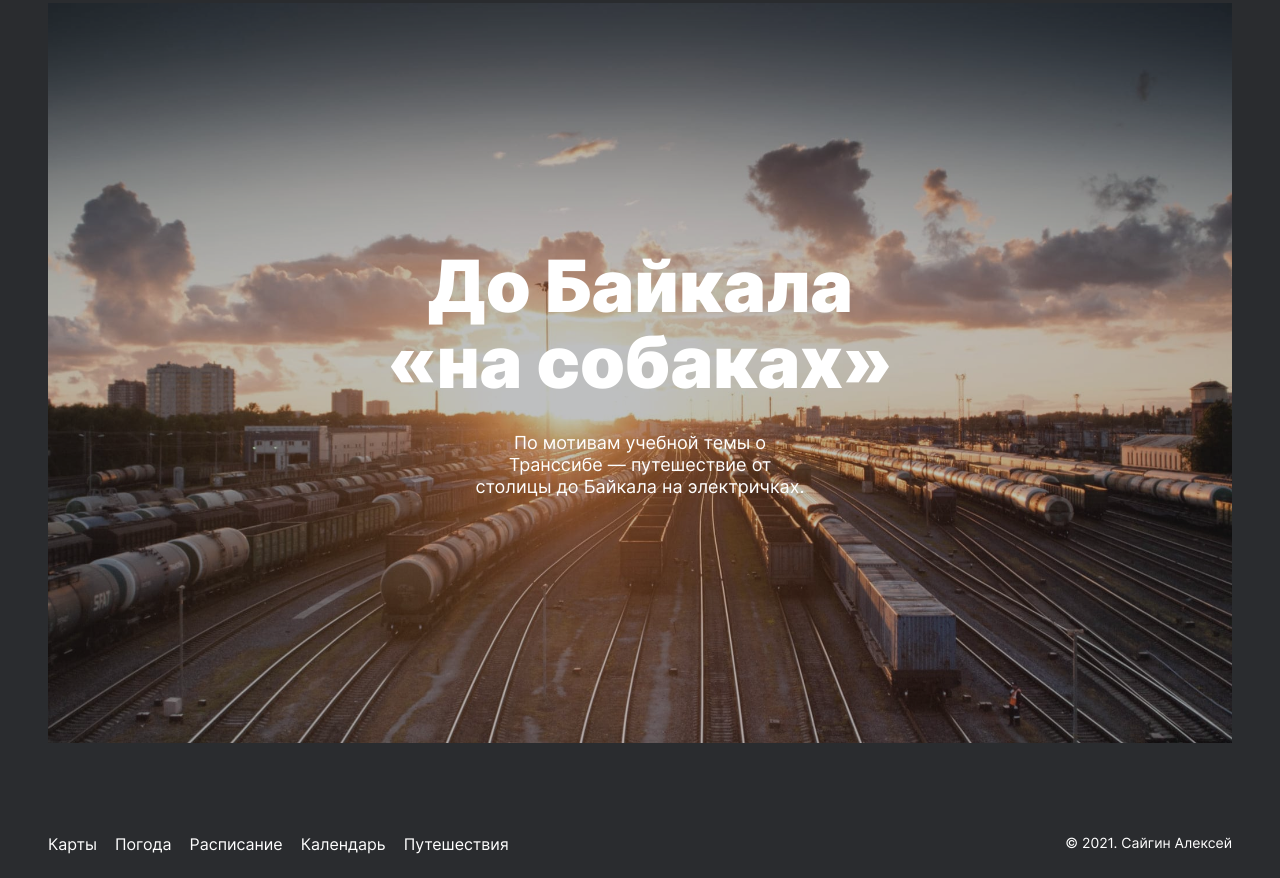
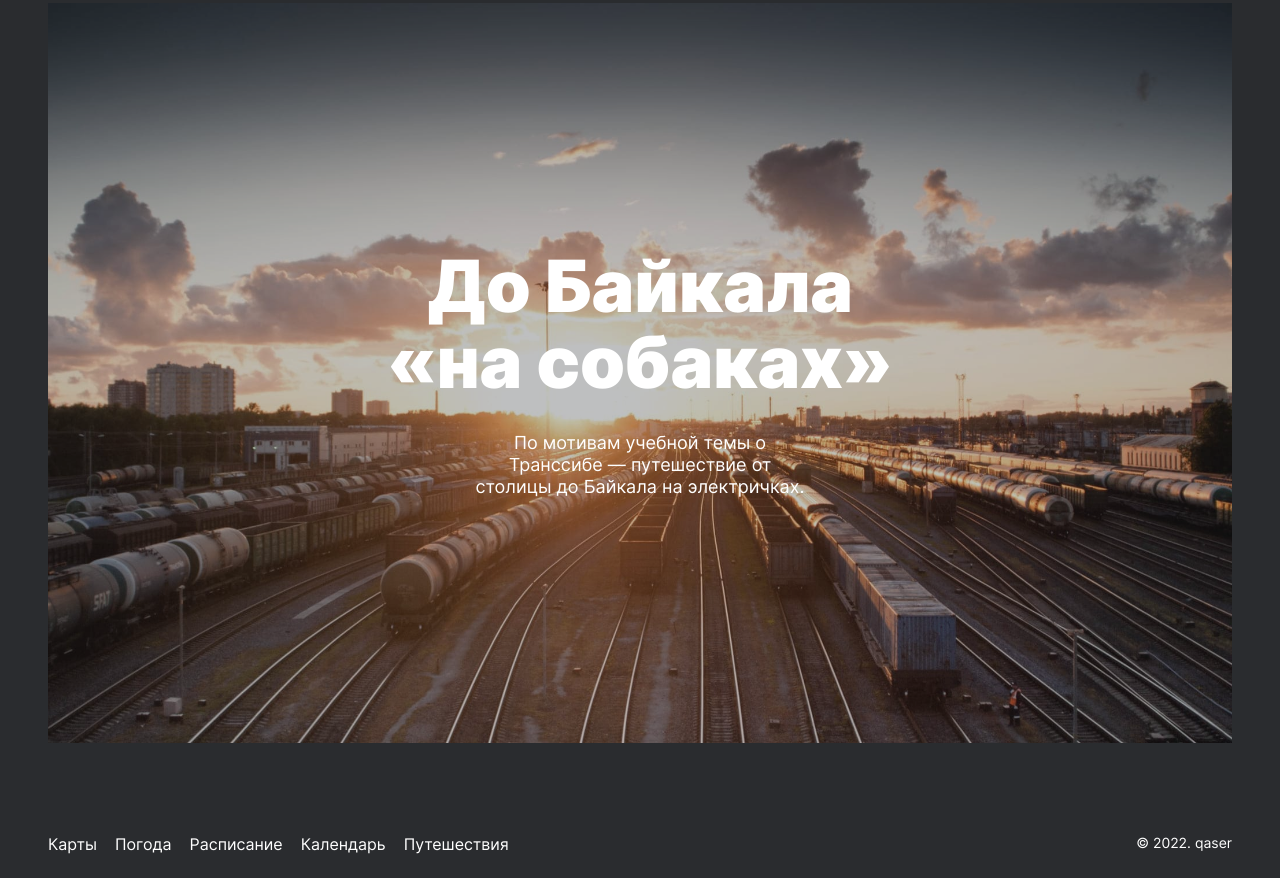
Before and after one commit to qaser/travel, a plain HTML site: page index.html in a window 1280 px wide. Shown: the part 6014-6892 px from the top of the page. Drawn offline with Linux system fonts and the light colour scheme.

Commit message:
Update index.html

```diff
--- a/index.html
+++ b/index.html
@@ -197,7 +197,7 @@
             <li class="footer__item"><a href="https://travel.yandex.ru" target="_blank" class="footer__link">Путешествия</a></li>
           </ul>
         </nav>
-        <p class="footer__copyright">© 2021. Сайгин Алексей</p>
+        <p class="footer__copyright">© 2022. qaser</p>
       </footer>
 
     </div>
```
